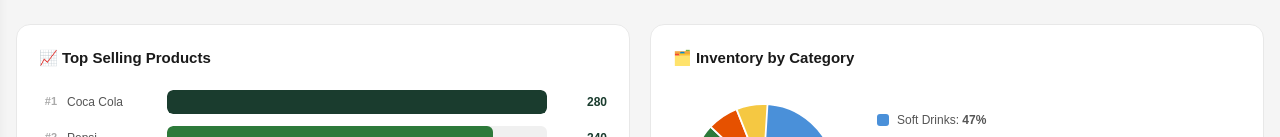
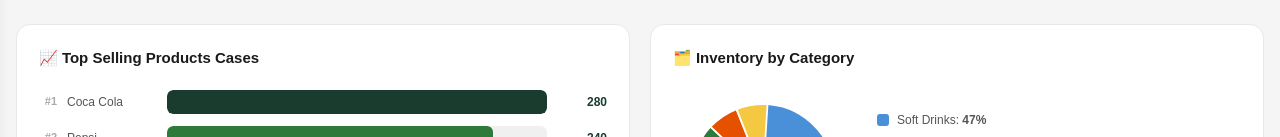
Before and after one commit to ken-masi/C-C, a Next.js app: page /inventory/monitoring in a window 1280 px wide. Shown: the part 429-566 px from the top of the page. Built offline with nearby package versions, Linux system fonts and the light colour scheme.

Commit message:
Inventory Monitor

```diff
--- a/app/(inventory)/inventory/monitoring/InventoryMonitoringPage.tsx
+++ b/app/(inventory)/inventory/monitoring/InventoryMonitoringPage.tsx
@@ -601,7 +601,7 @@ export default function InventoryMonitoringPage() {
               marginBottom: "20px",
             }}
           >
-            📈 Top Selling Products
+            📈 Top Selling Products Cases
           </p>
           <div
             style={{ display: "flex", flexDirection: "column", gap: "12px" }}
```
